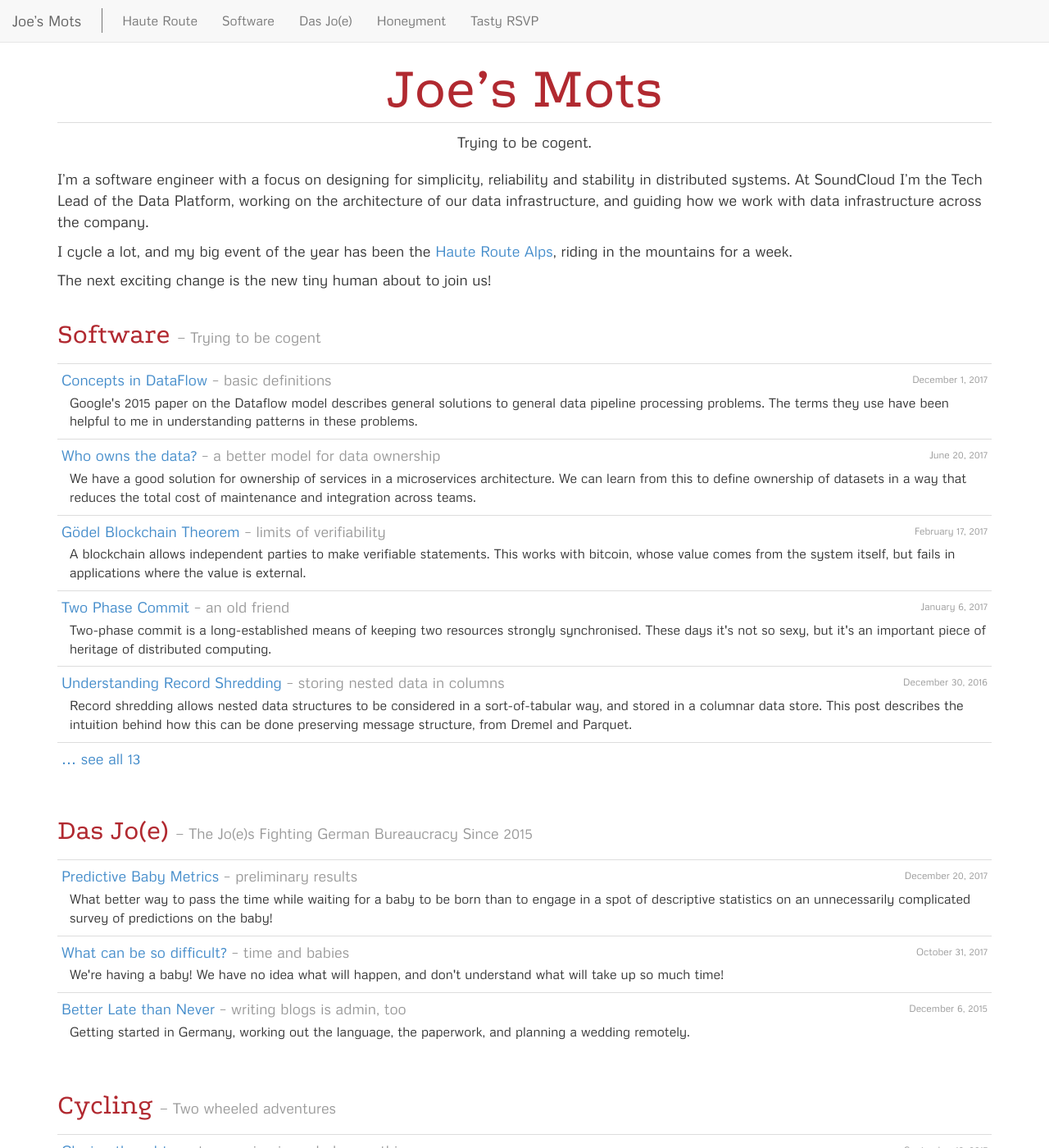
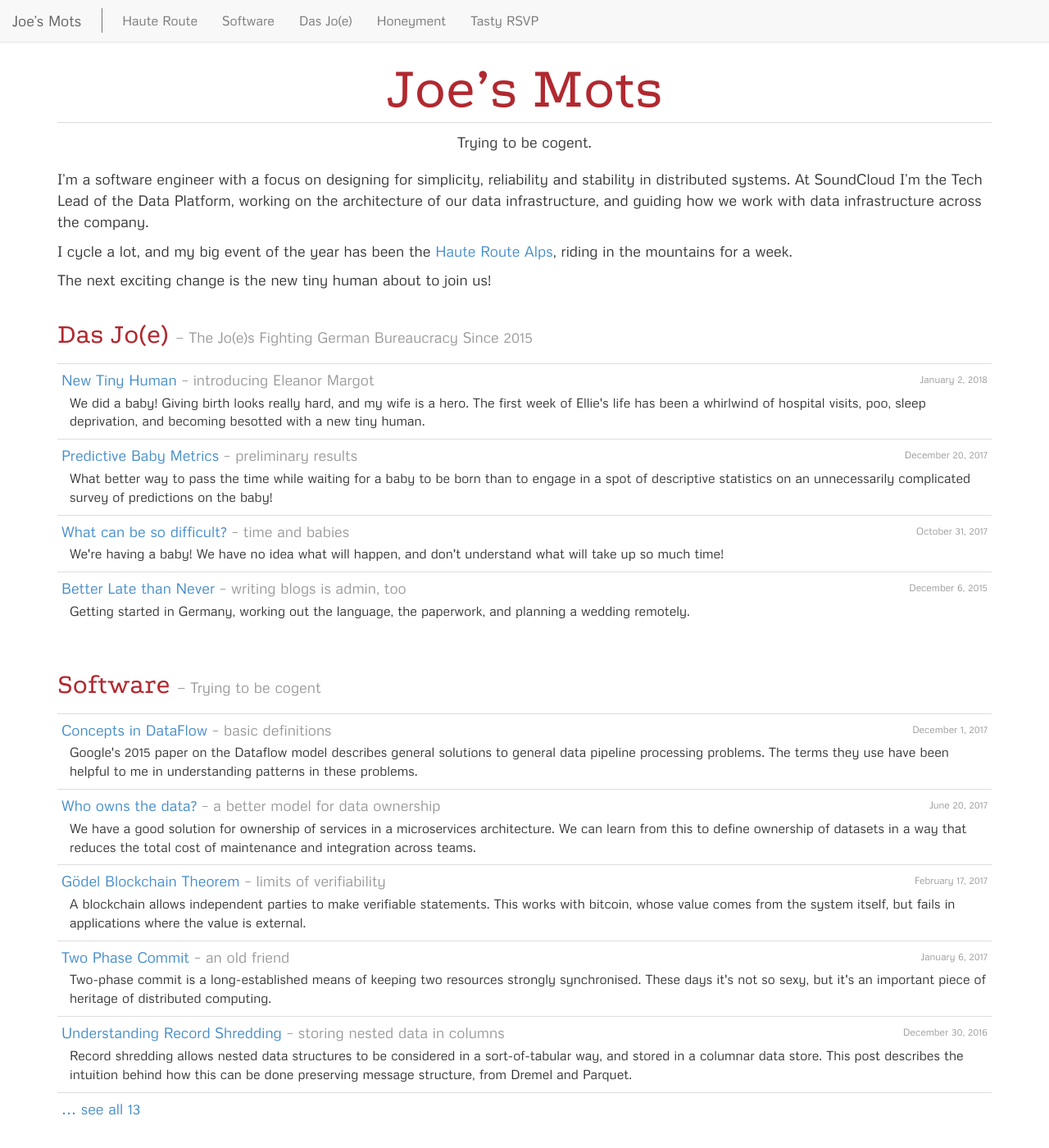
Before and after one commit to joekearney/joekearney.github.io, a Jekyll site: the page built from index.html, in a window 1280 px wide and 1400 px high. Shown: the whole window at 82% size. Built offline with Jekyll 4.4.1, drawn with Linux system fonts in a browser that asks for light colours; some of the changed lines change nothing that is shown.

Commit message:
add new tiny human post

```diff
--- /dev/null
+++ b/_posts/das-jo-e/2018-01-02-new-tiny-human.md
@@ -0,0 +1,81 @@
+---
+layout: post
+title: "New Tiny Human"
+description: "introducing Eleanor Margot"
+meta_description: "We did a baby! Giving birth looks really hard, and my wife is a hero. The first week of Ellie's life has been a whirlwind of hospital visits, poo, sleep deprivation, and becoming besotted with a new tiny human."
+categories:
+- post
+tags:
+- das-jo-e
+- article
+status: publish
+type: post
+published: true
+author: Joe Kearney
+
+title_image_float_right_url: /images/ellie/ellie-santa-hat.jpg
+title_image_float_right_text: Eleanor Margot Kearney, day 3
+footer_image_img: /images/ellie/ellie-christmas-tree.jpg
+---
+
+[packing-lightly]: /posts/packing-lightly
+[haute-route]: /haute-route
+
+My dad was wasted when my mum went into labour with me on the evening of a big professional exam, and brutally hungover when I finally emerged 24 hour later. For Jo's mum it was kicked off by hot Chinese food, the remainder of which her dad never had the chance to eat.
+
+With their stories and our delivery date around Christmas I was convinced that when it was my time it would be after too many mugs of Glühwein, or following a massive post-Christmas turkey curry.
+
+We're good at logistics, so everything was prepared a couple of weeks earlier. [We had three bags][packing-lightly] ready to go, with a plan to jump in a car-share car to drive to hospital. As long as I wasn't drunk this was foolproof.
+
+After an otherwise relatively straightforward pregnancy, the doctor had warned that we might expect a quick birth when it happened, and that we shouldn't waste time in getting to the hospital. Given that, I was quietly on alert from the moment late on <abbr title="December 26">Boxing Day</abbr> evening when Jo said she felt "a bit funny".
+
+{% include clearfix.html %}
+***
+
+She turned up a couple of days after the source of Glühwein, the Christmas markets, closed for the season, and a day before we were planning to make the curry. (We even had some proper curry paste imported from Sainsbury's!)
+
+The first contraction that wasn't possible to ignore was some time around 1:30am, with Jo curling up in a ball in bed. Later there was a second, though with lots of smaller milder ones in between. "This might really be it."
+
+Denial set in, and the search terms "constipation or contractions" were Googled at length as the clock started ticking. Before long we bundled out of the house ("maybe I just need the loo!") and made our way to the hospital.
+
+A good thing too, as the first exam as we arrived at the delivery ward showed Jo already at 5-6cm dilated out of 10! I think the look on her face at that point was the moment of realisation that this was really it.
+
+The next four hours were a blur. Of water in birthing pool, of beeps of heart rate monitors, of midwives exuding unshakeable calm. But it was totally exhausting. As it all started around midnight we had had no sleep since the previous night, and Jo was clearly suffering from it. She started having these really micro-naps, often of only 60 seconds in between contractions.
+
+As the contractions became regular so did Jo's reactions to them. "It's ok, IT'S NOT OK! It's ok. _[sleeps]_" The stronger ones were really strong, and it was a horrible feeling knowing it was about to come back and that there was little to do to help beyond some massage and some pressure against the muscles. And yet she didn't need much help to get through it at all, not from me. Holding herself together through these looked a really heroic effort, again and again.
+
+(I had naively, and only half-jokingly, been comparing the endurance of labour to a [long day in the saddle][haute-route]. I'm not sure that quite hits the mark!)
+
+It took me a while to realise, but some point in the birthing pool Jo had gone into this kind of trance. Everything else was blocked out (even the snacks we had brought that she'd been so careful to plan!) There weren't many words in these hours. One of the books about giving birth even had a name for this somehow meditative state -- "Labour Land". (For me this conjures more than anything else the image of a party political conference in a drab convention centre in the north of England.)
+
+***
+
+And all of a sudden the midwife announced that some of the head was visible.
+
+A head coming out looks really weird. I'm not sure what I expected to see, but honestly it looked a lot more like a slimy klingon being born than a normal-shaped human. I guess it really does all get squished on the way out! What was clear quickly was that it was a hairy one!
+
+Now it was just a matter of some pushes. The rhythm of the contractions was really slowing by this point, back to having a couple of minutes between each one during which the midwife would coach on how to give stronger pushes, breathing patterns.
+
+At one point Jo reached down to touch the head, with a look of utter bewilderment.
+
+I've no idea if this pushing part took minutes or an hour, but finally the midwife said "after this one, listen carefully". With yet another mighty, vein-popping effort, the head was completely out. And it cried -- our little baby cried a gentle little cry while only half born, filling the sudden silence of the delivery room. One more to go, and then she was out, our new little girl.
+
+There was no time wasted in lying our new daughter on top of Jo. For me there was always one thing I had imagined at this point which was having the little purple fingers grab mine. They were so tiny, and had a good grip! My little baby grabbing my fingers, my hero wife looking relieved, pained, amazed and proud all at once.
+
+***
+
+Our shortlist of names was short, and had been for a while. Having decided long ago to refrain from _J_ initials (despite some excellent, and some obvious, choices), we narrowed the list to a likely choice and one other for girls and for boys. I've heard stories of babies being born and the parents deciding immediately that their shortlists were wrong, and choosing something completely new -- not in our case, and we decided in those first minutes that, yes, she was Eleanor Margot.
+
+The midwife took the name quickly and later came back with a tiny bracelet of letters spelling out her name, much more classy than a normal plastic hospital name band! They weren't interested in the usual baby metrics until at least a couple of hours later, when they finally measured her vital stats.
+
+> **Eleanor Margot Kearney**
+>
+> Born 0843CET weighing 3.31kg, and 50cm long
+
+And what a week it's been since. We've been learning about nappies, breastfeeding, cleaning and just how to hold the thing! -- basically, how to keep a baby safe. In the meantime we've had both of our families here with love and support, and an unexpected return trip to the hospital as Jo had some complications to fix (it's fine now; modern medicine is nothing short of brilliant).
+
+Ellie's been generally quiet and sleepy in the day, and generally loud and not sleepy in the least between about midnight and 4am -- an early sign of the challenges to sleep that we should expect. While the parents were here it was a delight to see the look on their faces, playing with a first grandchild.
+
+And now it's just us, our new family of three. I'm writing this at 2am with a beautiful sleeping child across my chest, moaning at me gently in her sleep whenever I mash the keys too hard.
+
+We'll make that turkey curry one of these days.
--- a/css/up.css
+++ b/css/up.css
@@ -9,7 +9,7 @@ a{background:transparent}
 a:focus{outline:thin dotted}
 a:active,a:hover{outline:0}
 h1{font-size:2em;margin:.67em 0}
-abbr[title]{border-bottom:1px dotted}
+/*abbr[title]{border-bottom:1px dotted}*/
 b,strong{font-weight:bold}
 dfn{font-style:italic}
 hr{-moz-box-sizing:content-box;box-sizing:content-box;height:0}
@@ -128,7 +128,7 @@ dd{margin-left:0}
 	.dl-horizontal dd:after{clear:both}
 }
 
-abbr[title],abbr[data-original-title]{cursor:help;border-bottom:1px dotted #999}
+/*abbr[title],abbr[data-original-title]{cursor:help;border-bottom:1px dotted #999}*/
 .initialism{font-size:90%}
 blockquote{padding:10.5px 21px;margin:0 0 21px;border-left:5px solid #ddd}
 blockquote p{font-size:18.75px;font-weight:300;line-height:1.25}
--- a/index.html
+++ b/index.html
@@ -31,13 +31,13 @@ sitemap:
 
   <div class="row">
     <div class="col-md-12">
-      {% include short-toc-by-tag.html tag='software' title=site.software.tag_short_name numPosts='5' description=site.software.tag_description showOnlyArticles='true' showLongDescription='true' showAuthor='false' %}
+      {% include short-toc-by-tag.html tag='das-jo-e' title=site.das-jo-e.tag_name numPosts='5' description=site.das-jo-e.tag_description showLongDescription='true' showAuthor='false' showSeriesPages='true' showDrafts='true' %}
     </div>
   </div>
 
   <div class="row">
     <div class="col-md-12">
-      {% include short-toc-by-tag.html tag='das-jo-e' title=site.das-jo-e.tag_name numPosts='5' description=site.das-jo-e.tag_description showLongDescription='true' showAuthor='false' showSeriesPages='true' showDrafts='true' %}
+      {% include short-toc-by-tag.html tag='software' title=site.software.tag_short_name numPosts='5' description=site.software.tag_description showOnlyArticles='true' showLongDescription='true' showAuthor='false' %}
     </div>
   </div>
 
```
Also changed, not shown: images/ellie/ellie-christmas-tree.jpg (added), images/ellie/ellie-santa-hat.jpg (added).
